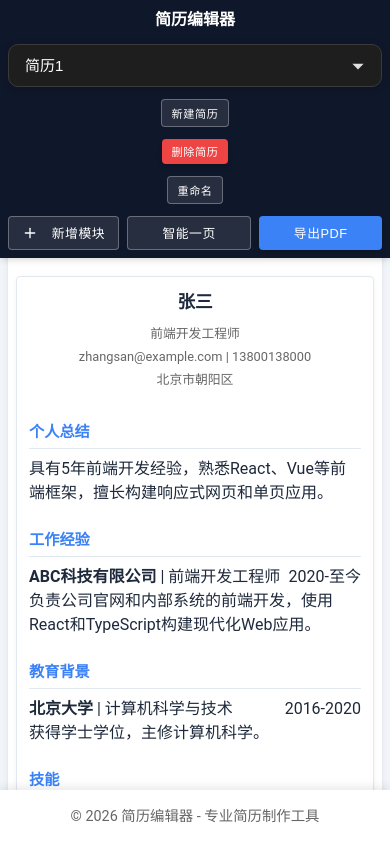
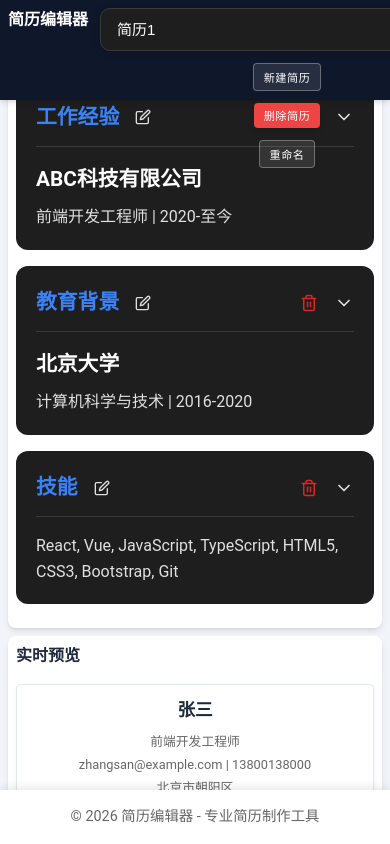
Before and after one commit to painsix96/resume-editor, a React (Vite) app: page / in a window 390 px wide. Built offline with nearby package versions, Linux system fonts and the light colour scheme; the HTML template or start-up script is replaced by a standard one.

Commit message:
Fix responsive layout to show both editor and preview on small screens

```diff
--- a/src/index.css
+++ b/src/index.css
@@ -638,7 +638,9 @@ code {
   .main {
     flex-direction: column;
     height: auto;
+    min-height: calc(100vh - 80px);
     overflow-y: auto;
+    align-items: stretch;
   }
 
   .editor {
@@ -646,6 +648,7 @@ code {
     min-width: auto;
     width: 100%;
     max-height: none;
+    flex: none;
   }
 
   .preview {
@@ -653,6 +656,7 @@ code {
     min-width: auto;
     width: 100%;
     max-height: none;
+    flex: none;
   }
 }
 
@@ -693,10 +697,22 @@ code {
     padding: 0.75rem;
     gap: 0.75rem;
     height: auto;
+    min-height: calc(100vh - 120px);
   }
 
-  .editor,
+  .editor {
+    max-width: 100%;
+    min-width: auto;
+    width: 100%;
+    max-height: none;
+    padding: 0.75rem;
+  }
+
   .preview {
+    max-width: 100%;
+    min-width: auto;
+    width: 100%;
+    max-height: none;
     padding: 0.75rem;
   }
 
@@ -760,10 +776,24 @@ code {
   .main {
     padding: 0.5rem;
     gap: 0.5rem;
+    height: auto;
+    min-height: calc(100vh - 100px);
   }
 
-  .editor,
+  .editor {
+    max-width: 100%;
+    min-width: auto;
+    width: 100%;
+    max-height: none;
+    padding: 0.5rem;
+    border-radius: 0.5rem;
+  }
+
   .preview {
+    max-width: 100%;
+    min-width: auto;
+    width: 100%;
+    max-height: none;
     padding: 0.5rem;
     border-radius: 0.5rem;
   }
```
